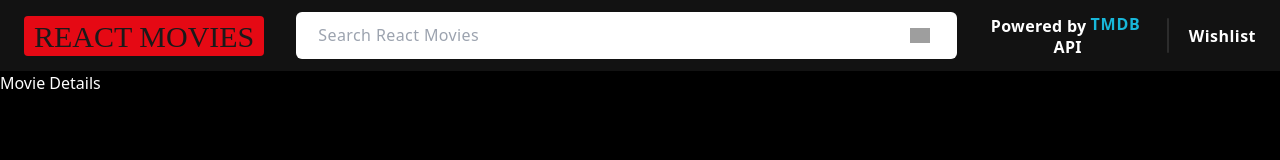
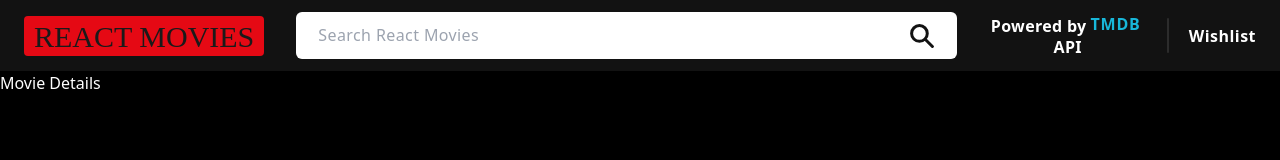
Before and after one commit to michaelcanonizado/react-movies-website-v2, a Next.js app: page /movie/1 in a window 1280 px wide. Shown: the top 160 px of the page. Built offline with nearby package versions, Linux system fonts and the light colour scheme; grey boxes are pictures that could not be loaded.

Commit message:
converted search and exit icons to components

```diff
--- a/src/components/Header/PrimaryNavbar/PrimaryNavbar.tsx
+++ b/src/components/Header/PrimaryNavbar/PrimaryNavbar.tsx
@@ -1,5 +1,7 @@
 'use client';
 
+import IconExit from '@/components/Icons/IconExit';
+import IconSearch from '@/components/Icons/IconSearch';
 import React, { useState } from 'react';
 
 export default function PrimaryNavbar({ className }: { className?: string }) {
@@ -81,11 +83,7 @@ export default function PrimaryNavbar({ className }: { className?: string }) {
 							</form>
 							<button className="w-[40px]" onClick={toggleSearchBar}>
 								<div className="w-[15px]">
-									<img
-										src="./icon-search-exit-white.svg"
-										alt="exit search"
-										className="w-full h-full"
-									/>
+									<IconExit className="" />
 								</div>
 							</button>
 						</div>
@@ -95,7 +93,7 @@ export default function PrimaryNavbar({ className }: { className?: string }) {
 						onClick={toggleSearchBar}
 					>
 						<div className="w-[20px]">
-							<img src="./icon-search-white.svg" alt="Search movie" />
+							<IconSearch className="stroke-neutral" />
 						</div>
 					</button>
 				</div>
@@ -125,10 +123,7 @@ export default function PrimaryNavbar({ className }: { className?: string }) {
 						/>
 						<button className=" text-secondary-200 h-full w-[70px] border-[none] grid place-items-center">
 							<div className="w-[20px]">
-								<img
-									src="./icon-search-grey.svg"
-									alt="Search movie"
-								/>
+								<IconSearch className="stroke-secondary-300" />
 							</div>
 						</button>
 					</form>
--- /dev/null
+++ b/src/components/Icons/IconExit.tsx
@@ -0,0 +1,19 @@
+import React from 'react';
+
+const IconExit = ({ className }: { className?: string }) => {
+	return (
+		<svg
+			width="16"
+			height="16"
+			viewBox="0 0 16 16"
+			fill="currentColor"
+			xmlns="http://www.w3.org/2000/svg"
+			className={className}
+		>
+			<path d="M1.63605 15.7782L0.221834 14.364L14.364 0.221825L15.7782 1.63604L1.63605 15.7782Z" />
+			<path d="M0.221832 1.63604L1.63605 0.221826L15.7782 14.364L14.364 15.7782L0.221832 1.63604Z" />
+		</svg>
+	);
+};
+
+export default IconExit;
--- /dev/null
+++ b/src/components/Icons/IconSearch.tsx
@@ -0,0 +1,22 @@
+import React from 'react';
+
+const IconSearch = ({ className }: { className?: string }) => {
+	return (
+		<svg
+			width="24"
+			height="24"
+			viewBox="0 0 24 24"
+			xmlns="http://www.w3.org/2000/svg"
+			className={className}
+			fill="none"
+		>
+			<path
+				d="M14.9268 15.0401L22.3867 22.5M17.28 9.4401C17.28 13.77 13.7699 17.2801 9.43998 17.2801C5.11006 17.2801 1.59998 13.77 1.59998 9.4401C1.59998 5.11019 5.11006 1.6001 9.43998 1.6001C13.7699 1.6001 17.28 5.11019 17.28 9.4401Z"
+				stroke-width="3"
+				stroke-linecap="round"
+			/>
+		</svg>
+	);
+};
+
+export default IconSearch;
```
